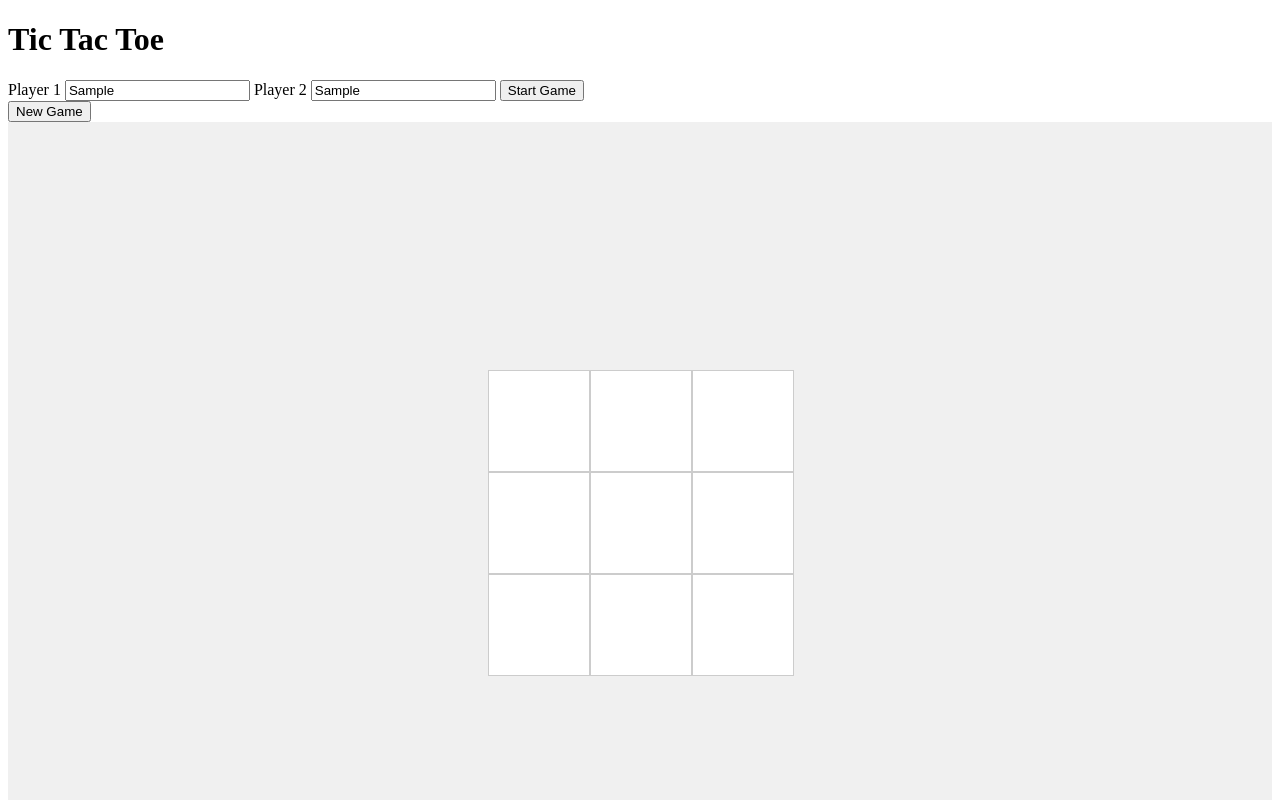
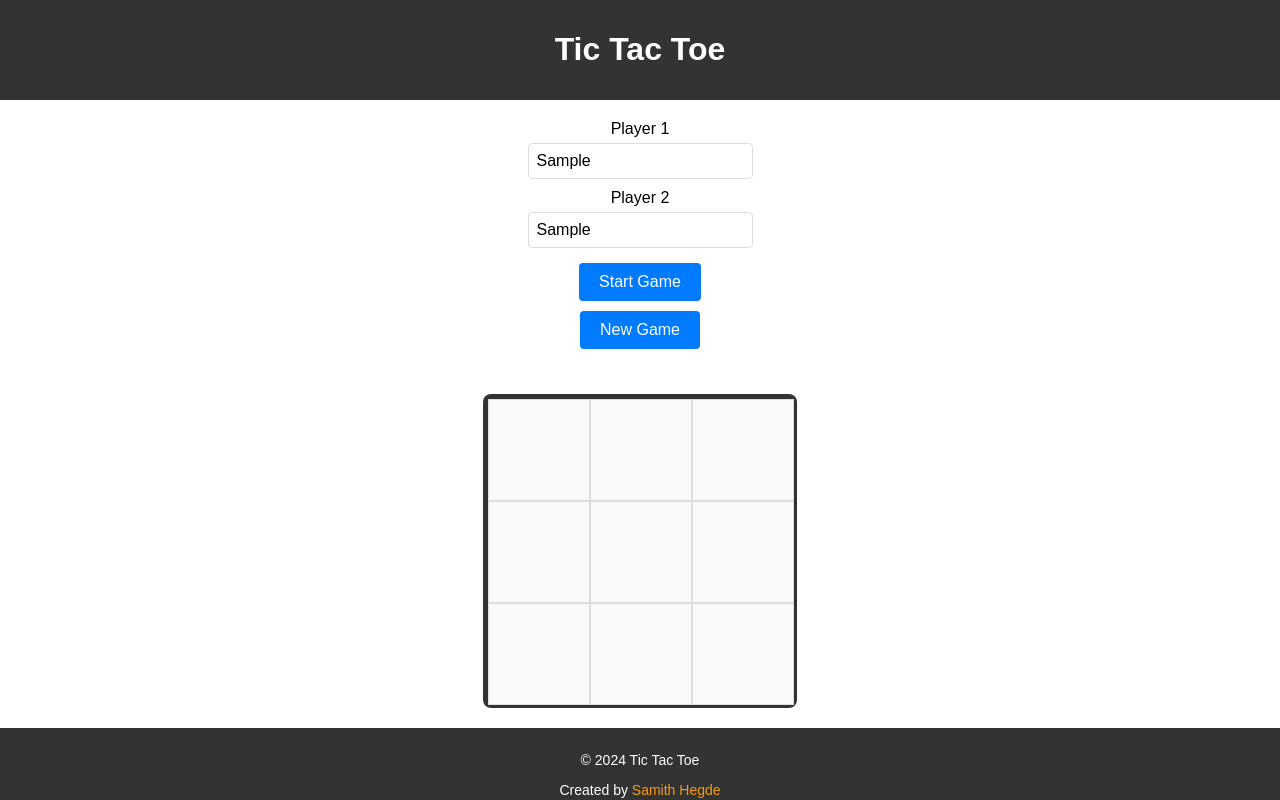
Before and after one commit to Samith-hegde/Tic-tac-toe, a plain HTML site: page index.html in a window 1280 px wide. Both pictures are taken after typing "Sample", "Sample" into the empty fields and a click on the button "Start Game". Shown: the top 800 px of the page. Drawn offline with Linux system fonts and the light colour scheme.

Commit message:
Provided CSS Styling

```diff
--- a/styles.css
+++ b/styles.css
@@ -1,35 +1,153 @@
-/* Basic styling for the container */
+/* Basic resets and typography */
+html, body {
+    margin: 0;
+    padding: 0;
+    height: 100%;
+    font-family: Arial, sans-serif;
+}
+
+body {
+    display: flex;
+    flex-direction: column;
+}
+
+/* Header and Footer */
+header, footer {
+    background-color: #333;
+    color: #fff;
+    text-align: center;
+    padding: 10px;
+}
+
+h1 {
+    font-size: 2rem;
+}
+
+footer p {
+    font-size: 0.875rem;
+}
+
+footer a {
+    color: #f39c12;
+    text-decoration: none;
+}
+
+footer a:hover {
+    text-decoration: underline;
+}
+
+/* Main content area */
+main {
+    flex: 1;
+    display: flex;
+    flex-direction: column;
+    justify-content: center;
+}
+
+/* Form and buttons */
+.players {
+    display: flex;
+    flex-direction: column;
+    align-items: center;
+    margin: 20px;
+}
+
+form {
+    display: flex;
+    flex-direction: column;
+    align-items: center;
+}
+
+label {
+    margin-bottom: 5px;
+}
+
+input[type="text"] {
+    padding: 8px;
+    margin-bottom: 10px;
+    border: 1px solid #ddd;
+    border-radius: 4px;
+    font-size: 1rem;
+}
+
+button {
+    padding: 10px 20px;
+    border: none;
+    border-radius: 4px;
+    background-color: #007bff;
+    color: #fff;
+    font-size: 1rem;
+    cursor: pointer;
+    margin: 5px;
+}
+
+button:hover {
+    background-color: #0056b3;
+}
+
+button:disabled {
+    background-color: #ddd;
+    cursor: not-allowed;
+}
+
+/* Game board styles */
 .container {
     display: flex;
     justify-content: center;
     align-items: center;
-    height: 100vh; /* Full viewport height */
-    background-color: #f0f0f0; /* Light gray background */
+    margin: 20px;
 }
 
-/* Styling for the board */
 .board {
     display: grid;
-    grid-template-rows: repeat(3, 100px); /* 3 rows of 100px height each */
-    grid-template-columns: repeat(3, 100px); /* 3 columns of 100px width each */
-    gap: 2px; /* Space between cells */
+    grid-template-columns: repeat(3, 100px);
+    grid-template-rows: repeat(3, 100px);
+    gap: 2px;
+    background-color: #333; /* Background color for better visibility */
+    padding: 5px;
+    border-radius: 8px;
 }
 
-/* Styling for each cell */
 .cell {
+    width: 100px;
+    height: 100px;
     display: flex;
+    align-items: center;
     justify-content: center;
-    align-items: center;
-    width: 100px; /* Cell width */
-    height: 100px; /* Cell height */
-    background-color: #fff; /* White background for cells */
-    border: 1px solid #ccc; /* Light gray border */
-    font-size: 24px; /* Font size for X and O */
-    font-weight: bold; /* Make X and O bold */
-    cursor: pointer; /* Pointer cursor on hover */
-    transition: background-color 0.3s; /* Smooth background color transition */
+    font-size: 2rem;
+    background-color: #f9f9f9;
+    border: 1px solid #ddd;
+    cursor: pointer;
+    user-select: none;
 }
 
 .cell:hover {
-    background-color: #e0e0e0; /* Slightly darker background on hover */
+    background-color: #e0e0e0;
 }
+
+/* Dialog styling */
+dialog {
+    border: none;
+    border-radius: 8px;
+    padding: 20px;
+    width: 300px;
+}
+
+dialog p {
+    margin-bottom: 20px;
+    font-size: 1.25rem;
+}
+
+dialog button {
+    padding: 10px 20px;
+    border: none;
+    border-radius: 4px;
+    background-color: #28a745;
+    color: #fff;
+    font-size: 1rem;
+    cursor: pointer;
+}
+
+dialog button:hover {
+    background-color: #218838;
+}
```
